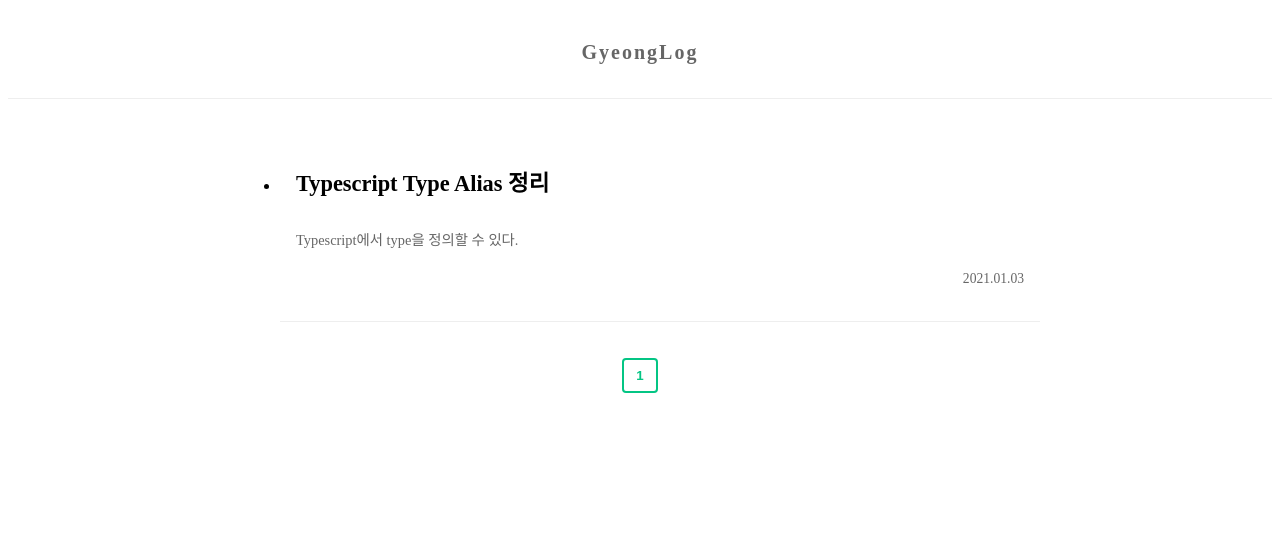
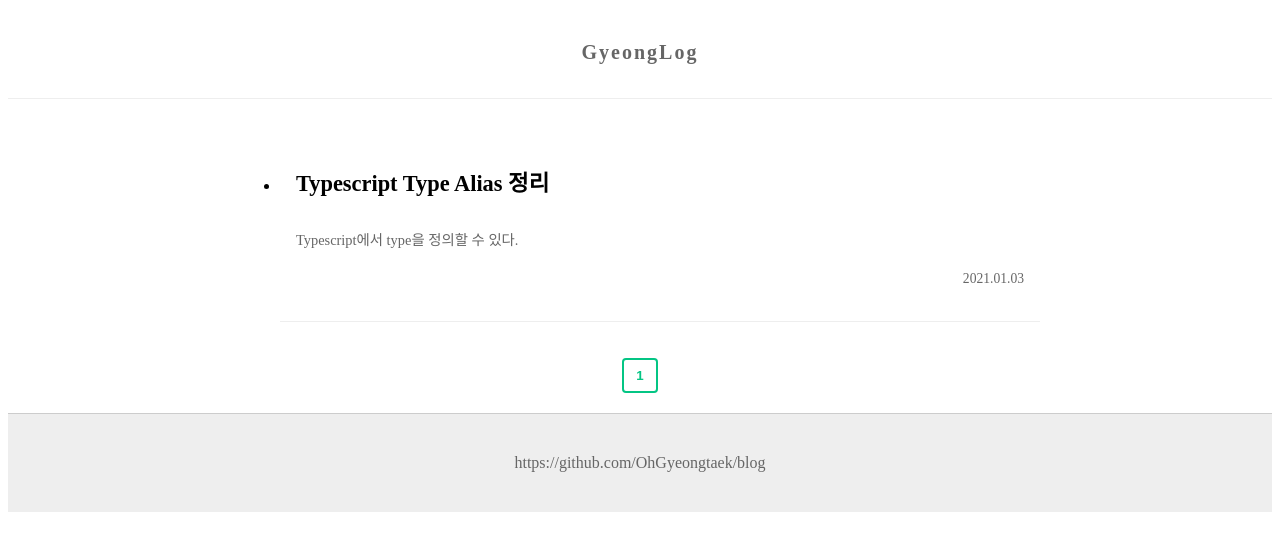
Before and after one commit to OhGyeongtaek/blog, a Gatsby site: page /list in a window 1280 px wide. Built offline with nearby package versions, Linux system fonts and the light colour scheme; Gatsby itself is replaced by a stand-in of ours; what emotion-reset would draw is missing.

Commit message:
list에 footer추가

```diff
--- a/src/pages/list.tsx
+++ b/src/pages/list.tsx
@@ -9,6 +9,7 @@ import PostsAutoComplate, { PostItems } from "../components/PostsAutoComplate";
 import { AllMarkdownRemark, RemarkNode } from "../types";
 import Pagination from "../components/Pagination";
 import { PATH_LIST } from "../consts/path";
+import Footer from "../components/Footer";
 
 type Props = {
   data: AllMarkdownRemark;
@@ -67,6 +68,7 @@ const ListPage = ({ data, pageContext }: Props) => {
           onClickButton={handleClickPageButton}
         />
       </Contents>
+      <Footer />
     </div>
   );
 };
```
